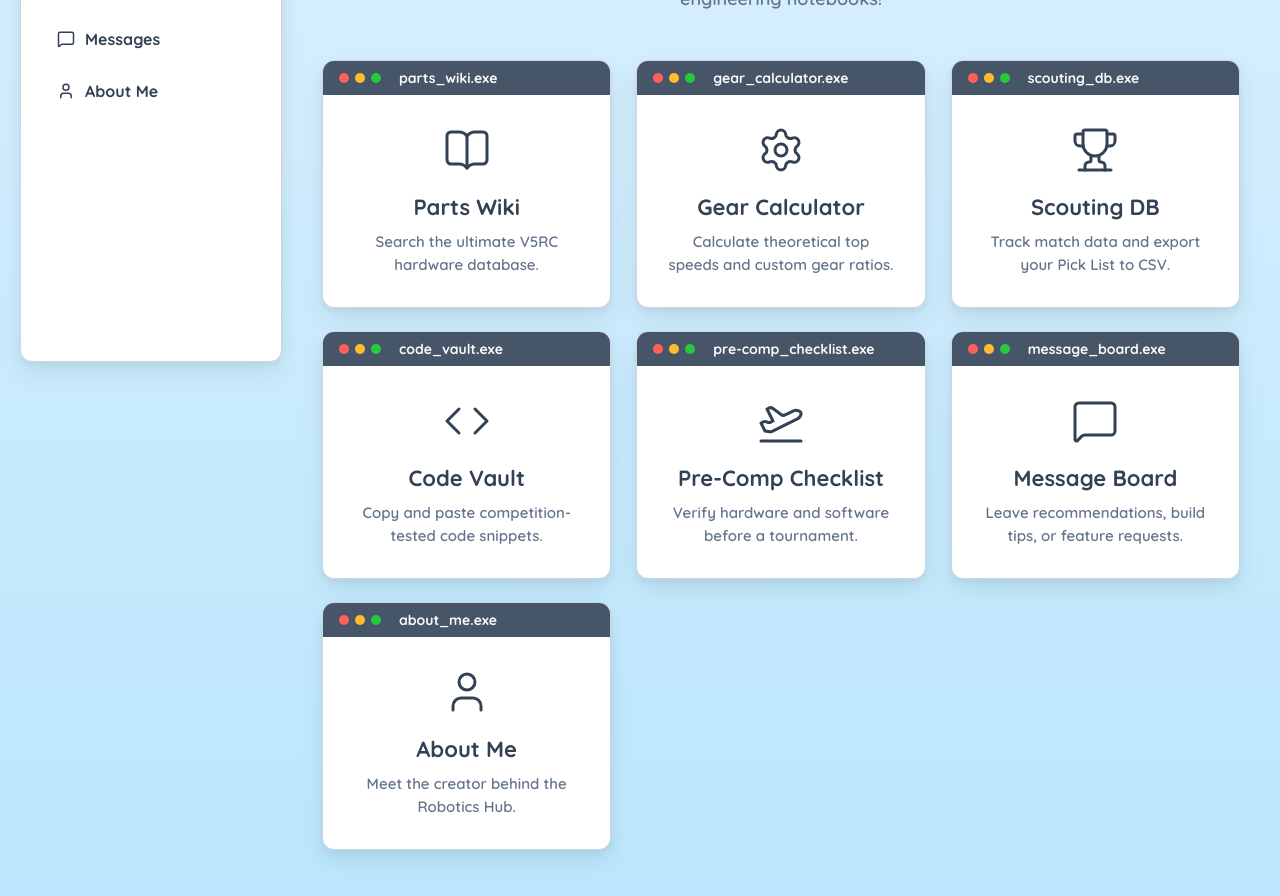
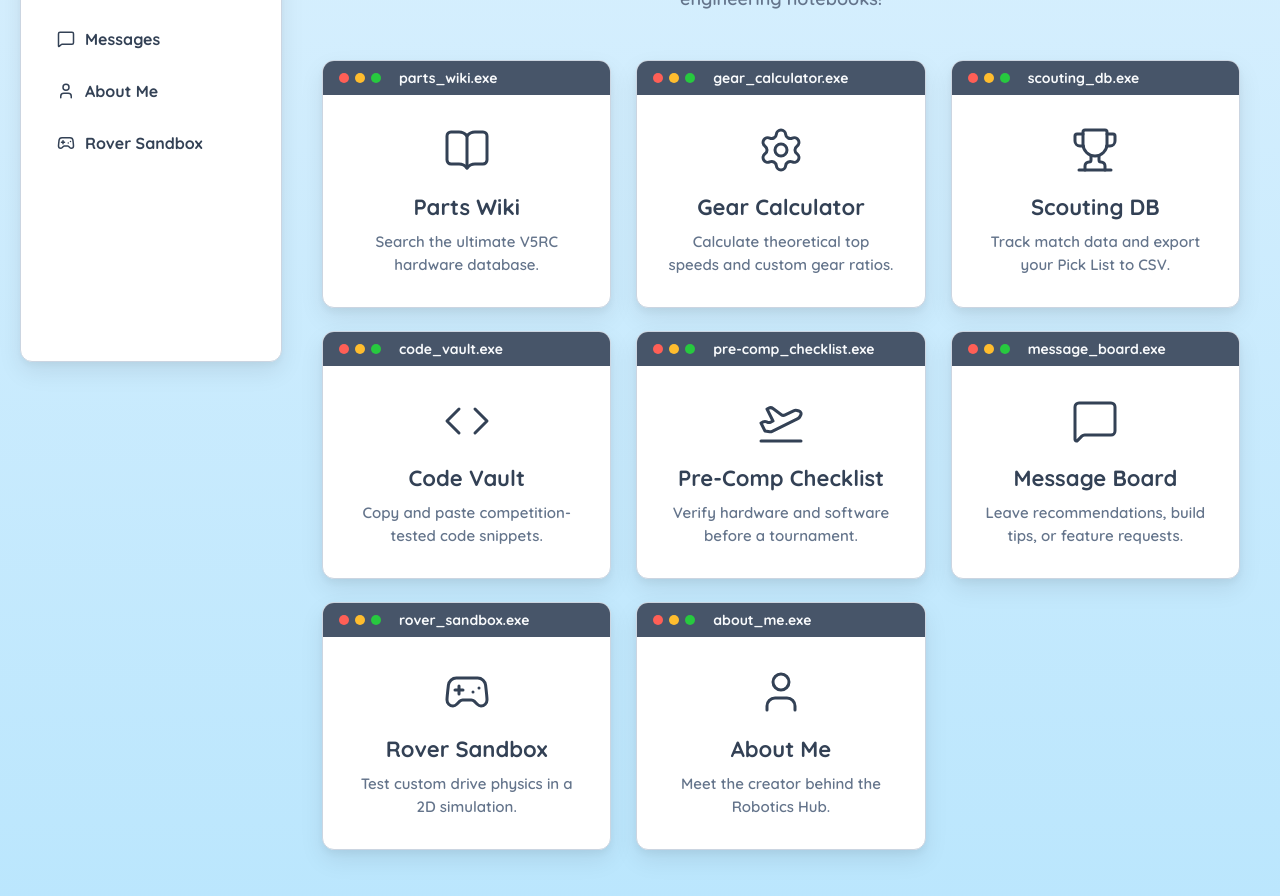
Before and after one commit to botW-programmer/V5RC-Hub, a React (Vite) app: page / in a window 1280 px wide. Shown: the part 420-1316 px from the top of the page. Built offline with nearby package versions, Linux system fonts and the light colour scheme.

Commit message:
feat: added rover sandbox to home grid and sidebar

```diff
--- a/src/App.jsx
+++ b/src/App.jsx
@@ -3,7 +3,7 @@ import { BrowserRouter, Routes, Route, Link } from 'react-router-dom';
 import {
   Sun, Moon, Bot, Home as HomeIcon, BookOpen,
   Settings, Trophy, Code, PlaneTakeoff, FlaskConical,
-  MessageSquare, User
+  MessageSquare, User, Gamepad2
 } from 'lucide-react';
 import './index.css';
 
@@ -53,6 +53,8 @@ export default function App() {
               <Link to="/checklist" className="nav-link"><span style={iconAlign}><PlaneTakeoff size={18} /> Checklist</span></Link>
               <Link to="/messages" className="nav-link"><span style={iconAlign}><MessageSquare size={18} /> Messages</span></Link>
               <Link to="/about" className="nav-link"><span style={iconAlign}><User size={18} /> About Me</span></Link>
+              <Link to="/sandbox" className="nav-link"><span style={iconAlign}><Gamepad2 size={18} /> Rover Sandbox</span></Link>
+
             </nav>
           </div>
         </div>
--- a/src/Home.jsx
+++ b/src/Home.jsx
@@ -1,7 +1,7 @@
 import { Link } from 'react-router-dom';
 import {
   BookOpen, Settings, Trophy, Code,
-  PlaneTakeoff, MessageSquare, User
+  PlaneTakeoff, MessageSquare, User, Gamepad2
 } from 'lucide-react';
 import './index.css';
 
@@ -42,6 +42,12 @@ export default function Home() {
       path: "/messages",
       icon: <MessageSquare size={48} strokeWidth={1.5} />,
       desc: "Leave recommendations, build tips, or feature requests."
+    },
+    {
+      name: "Rover Sandbox",
+      path: "/sandbox",
+      icon: <Gamepad2 size={48} strokeWidth={1.5} />,
+      desc: "Test custom drive physics in a 2D simulation."
     },
     {
       name: "About Me",
@@ -87,7 +93,6 @@ export default function Home() {
           before i forget! feel free to use excerpts of this web app in your engineering notebooks!
         </p>
 
-
       </div>
 
       {/* --- TOOL GRID --- */}
```
